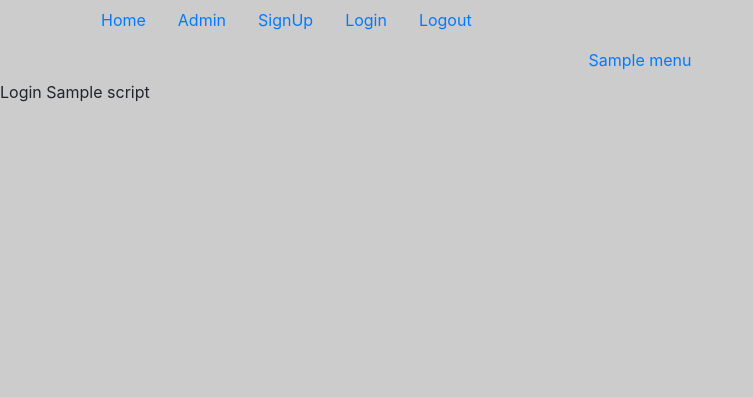
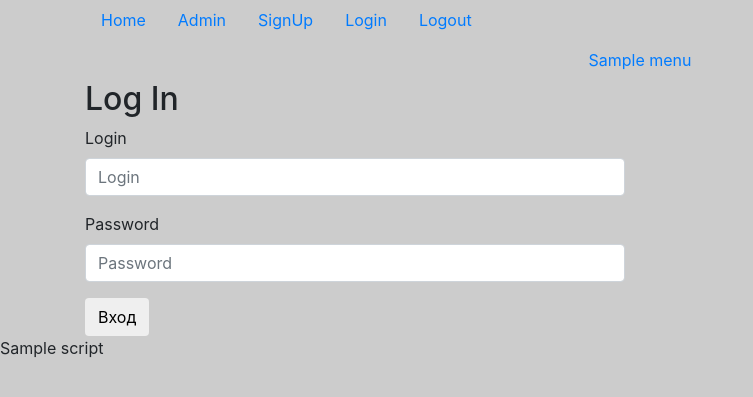
Before and after one commit to BOBKOVSERGEY/fw, a PHP site: template app/views/User/login.php in a window 1280 px wide. Shown: the top 397 px of the page, without its empty margins (0-753 px from the left). Run offline with PHP 8.4, Linux system fonts and the light colour scheme; the template is opened without the code that fills it: most values are stand-ins (such as "Sample title", 1, 10 or a date in 2020); some libraries are stand-ins or nearby versions.

Commit message:
Авторизация

```diff
--- a/app/views/User/login.php
+++ b/app/views/User/login.php
@@ -1,2 +1,18 @@
-<?php
-echo "Login";
+<div class="container">
+  <div class="row">
+    <div class="col-md-6">
+      <h2>Log In</h2>
+      <form method="post" action="/user/login">
+        <div class="form-group">
+          <label for="login">Login</label>
+          <input type="text" name="login" class="form-control" id="login" placeholder="Login">
+        </div>
+        <div class="form-group">
+          <label for="pasword">Password</label>
+          <input type="password" name="password" class="form-control" id="pasword" placeholder="Password">
+        </div>
+        <button type="submit" class="btn btn-default">Вход</button>
+      </form>
+    </div>
+  </div>
+</div>
--- a/app/views/layouts/default.php
+++ b/app/views/layouts/default.php
@@ -52,6 +52,9 @@
     <?php echo $_SESSION['success']; unset($_SESSION['success']); ?>
   </div>
 <?php } ?>
+
+<?php debug($_SESSION); ?>
+
 <?php echo $content; ?>
 
 <script src="/bootstrap/jquery-3.3.1.min.js"></script>
```
Also changed, not shown: app/controllers/UserController.php (+12 -1 lines), app/models/User.php (+21 -0 lines), fw.sql (+40 -2 lines), 3 other files.
